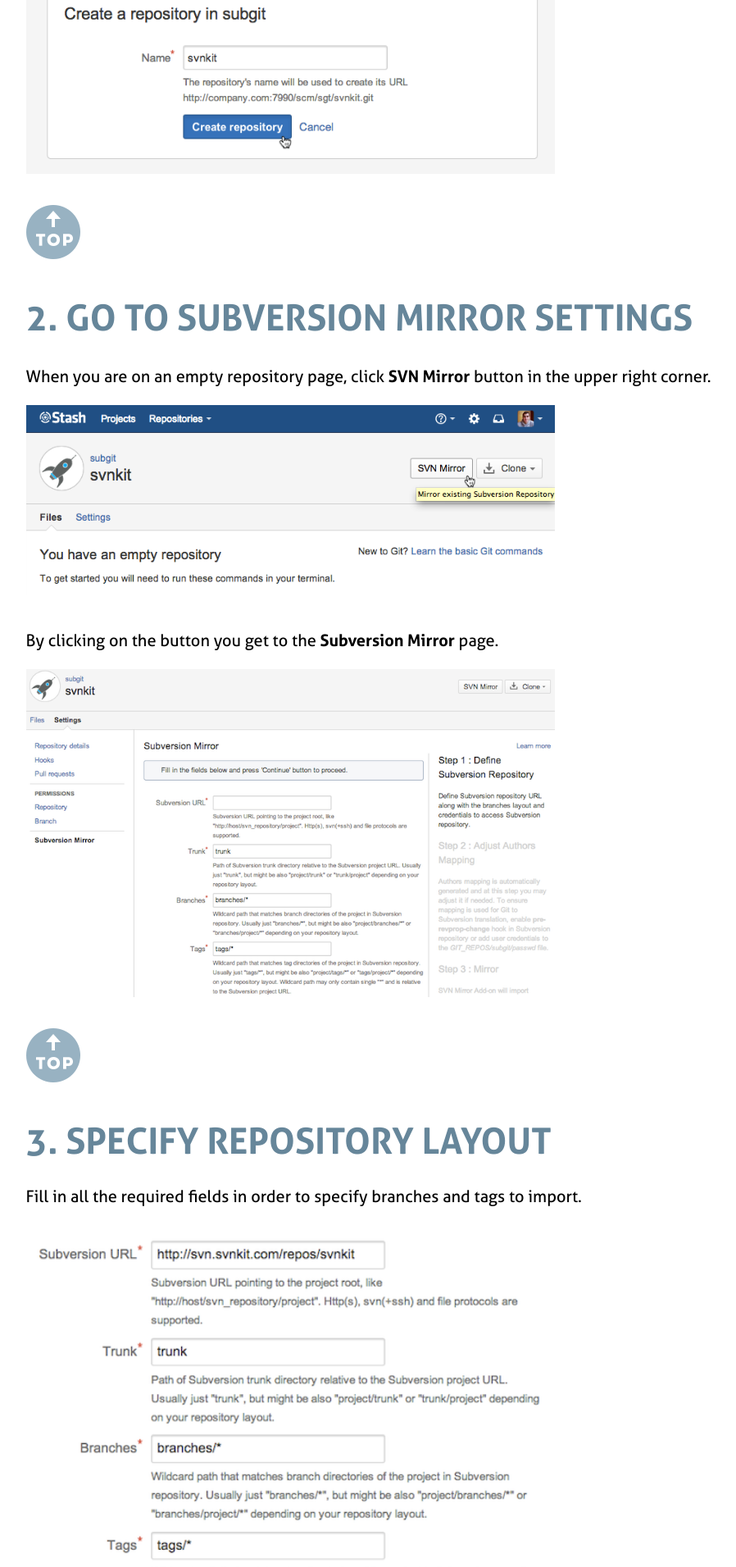
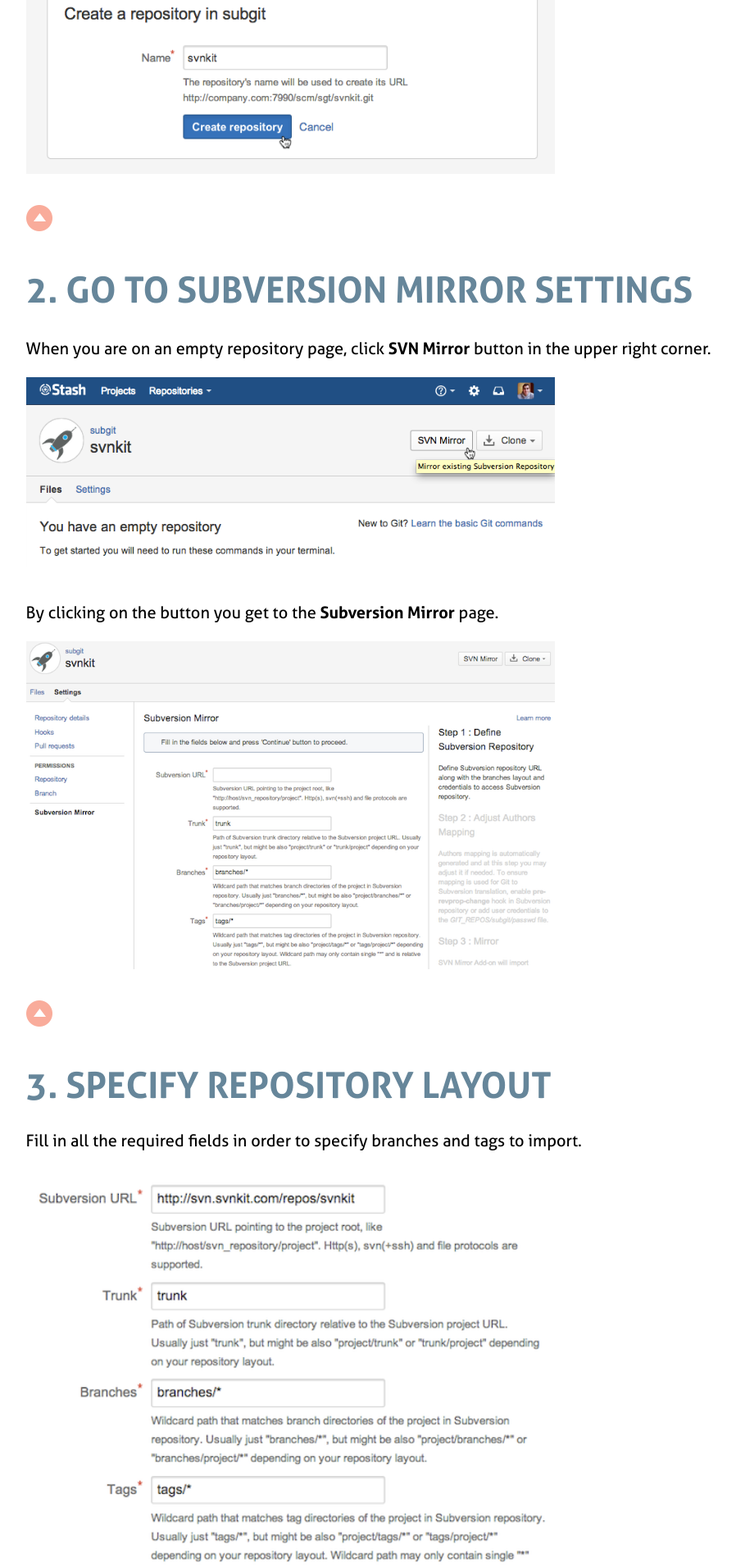
Before and after one commit to waaa/tmate.github.io, a Jekyll site: the page built from stash.html, in a window 1280 px wide. Shown: the part 1342-3253 px from the top of the page at 82% size, without its empty margins (136-1034 px from the left). Built offline with Jekyll 4.4.1, drawn with Linux system fonts in a browser that asks for light colours; Markdown is read by kramdown in place of the engine named in the settings; comment, search, counter and statistics services are not loaded.

Commit message:
top image update + css

```diff
--- a/css/main.css
+++ b/css/main.css
@@ -47,7 +47,7 @@
 #content h3{font-family: 'allerbold', sans-serif; font-size:30px;text-transform:uppercase; margin-bottom:26px; color: #66869a;}
 #content h5{font-size:18px; color:#807969;font-family: 'allerbold', sans-serif; margin-bottom:16px; line-height:28px;}
 #content a{color:#80a0b4;}
-#content a[href="#up"] {background:url(../img/top1.png) no-repeat; width:66px; height:66px; display: block;}
+#content a[href="#up"] {background:url(../img/top1.png) no-repeat; height:32px; display: block;}
 #content img{width: 645px; margin-top: 20px;}
 a.button_orange{background:#ff7244; border:2px solid #ff7244; border-radius:8px; padding:25px 50px; color:#fff !important; display:inline-block; margin-top:25px; text-decoration:none;font-family: 'allerregular', sans-serif; font-size:20px;font-weight: bold;}
 a.button_orange:hover{background:#fff; border:2px solid #ff7244; color:#ff7244 !important;}
```
Also changed, not shown: img/top1.png.
